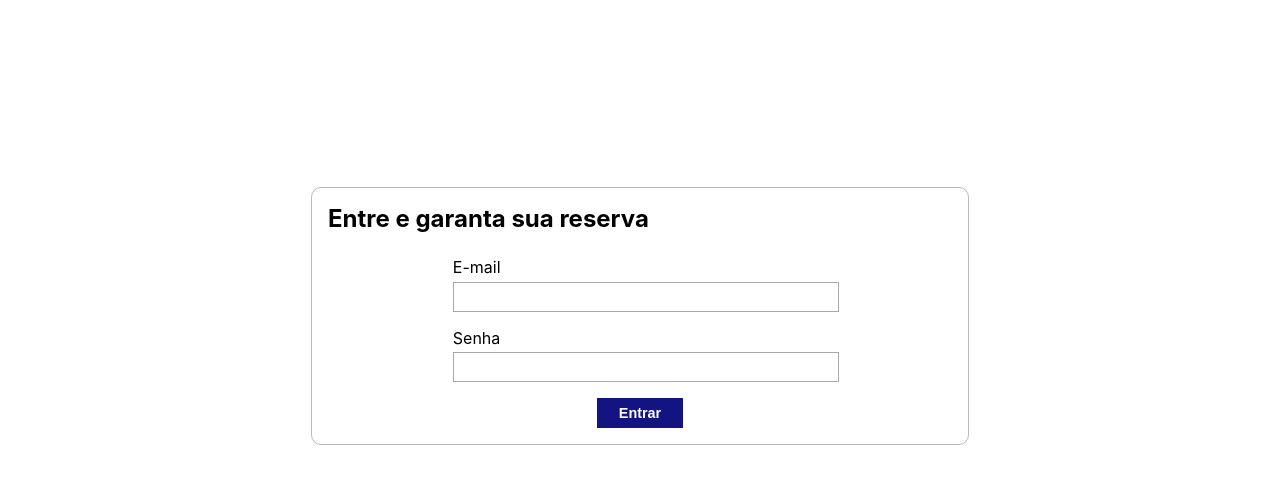
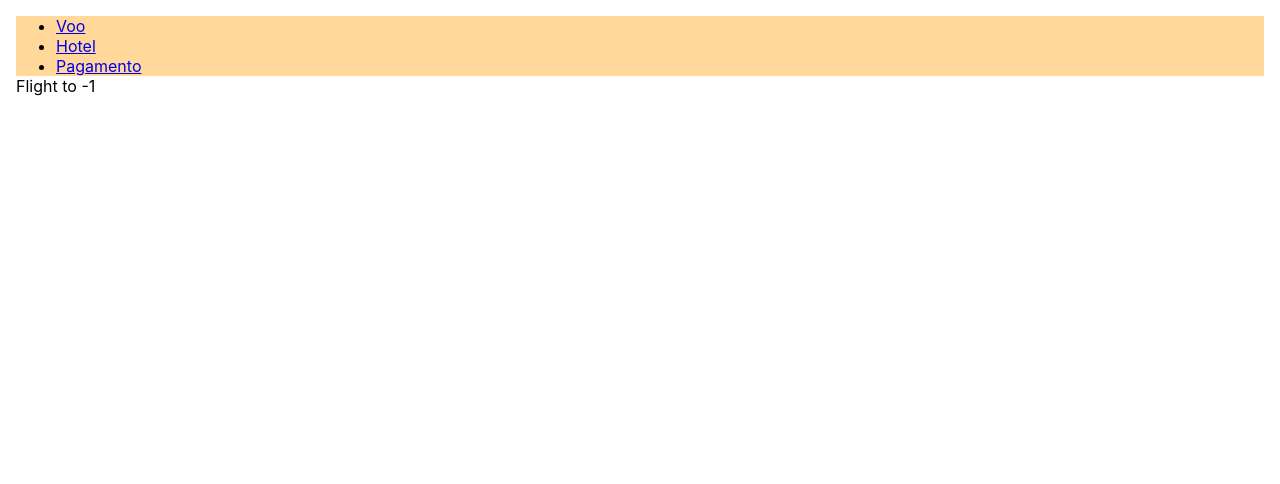
Before and after one commit to EdyKnopfler/architecture-studies, a React (Create React App) app in the folder reservation-frontend/: page /flight in a window 1280 px wide. Before the commit this address led to /login. Shown: the top 484 px of the page. Built offline with nearby package versions, Linux system fonts and the light colour scheme; sample sign-in values are in the browser's storage.

Commit message:
Armazenando usuário logado

```diff
--- a/reservation-frontend/src/App.js
+++ b/reservation-frontend/src/App.js
@@ -7,6 +7,15 @@ import Flight from './components/flight/Flight';
 import Hotel from './components/hotel/Hotel';
 import Payment from './components/payment/Payment';
 import './App.scss';
+
+/*
+  O destino da viagem deve vir via query string a partir
+  de link na página do catálogo.
+
+  Estados que devem sobreviver a refreshes na página são
+  guardados em localStorage: o próprio destino e o usuário
+  logado.
+*/
 
 function readDestinationInput() {
   const query = queryString.parse(window.location.search);
@@ -20,6 +29,10 @@ function readDestinationInput() {
   }
 }
 
+function checkLoggedUser() {
+  return localStorage.getItem('user');
+}
+
 function Redirector({ user, children }) {
   return (
     user
@@ -30,7 +43,12 @@ function Redirector({ user, children }) {
 
 export default function App() {
   const destinationId = readDestinationInput();
-  const [user, setUser] = useState(null);
+  const [user, setUser] = useState(checkLoggedUser());
+
+  function storeUser(user) {
+    localStorage.setItem('user', user);
+    setUser(user);
+  }
 
   return (
     <div className="ReservationArea">
@@ -52,7 +70,7 @@ export default function App() {
               </Redirector>
             }/>
             <Route path="/login" element={
-              <Login onAuthenticated={setUser} />
+              <Login onAuthenticated={storeUser} />
             }/>
             <Route path="/flight" element={
               <Redirector user={user}>
```
